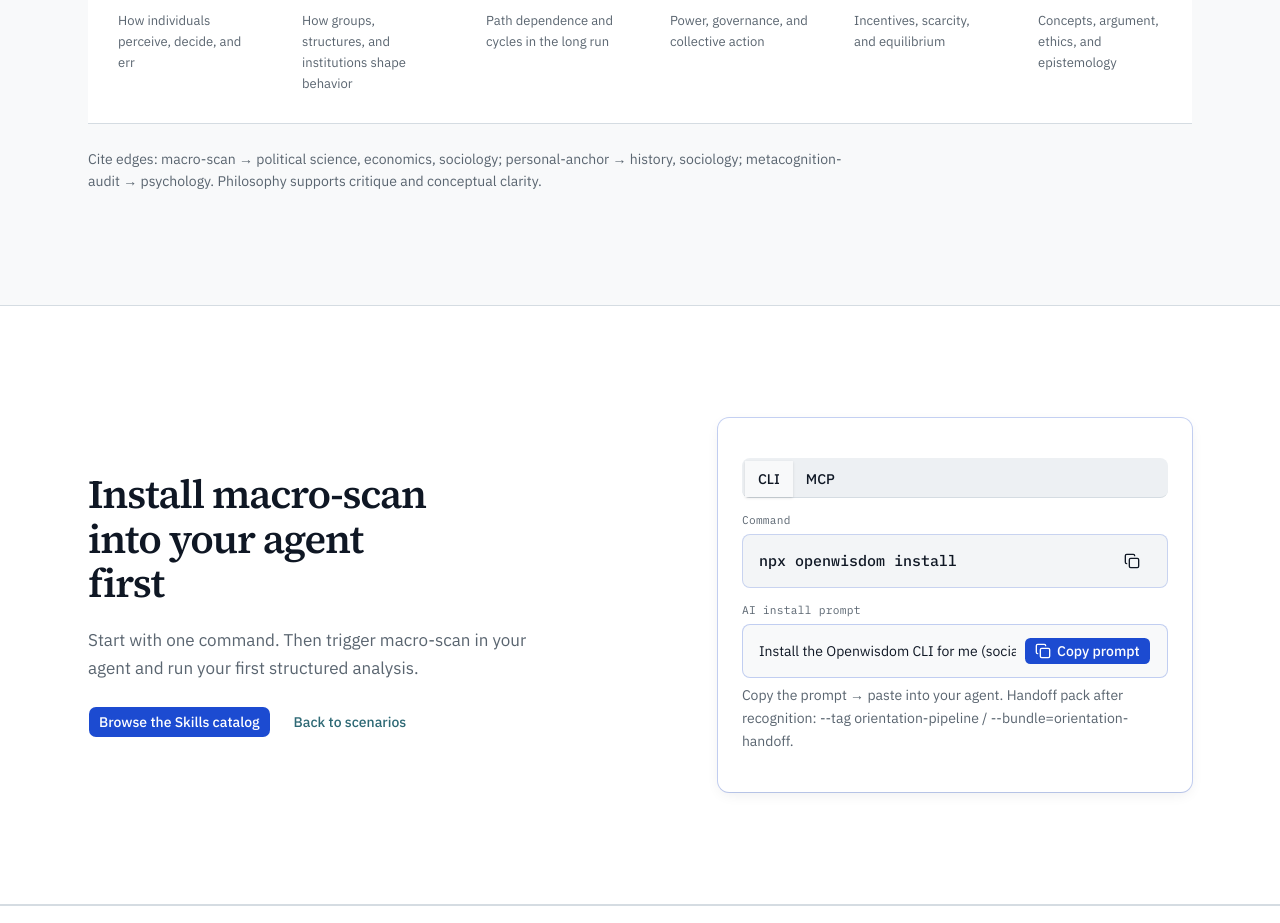
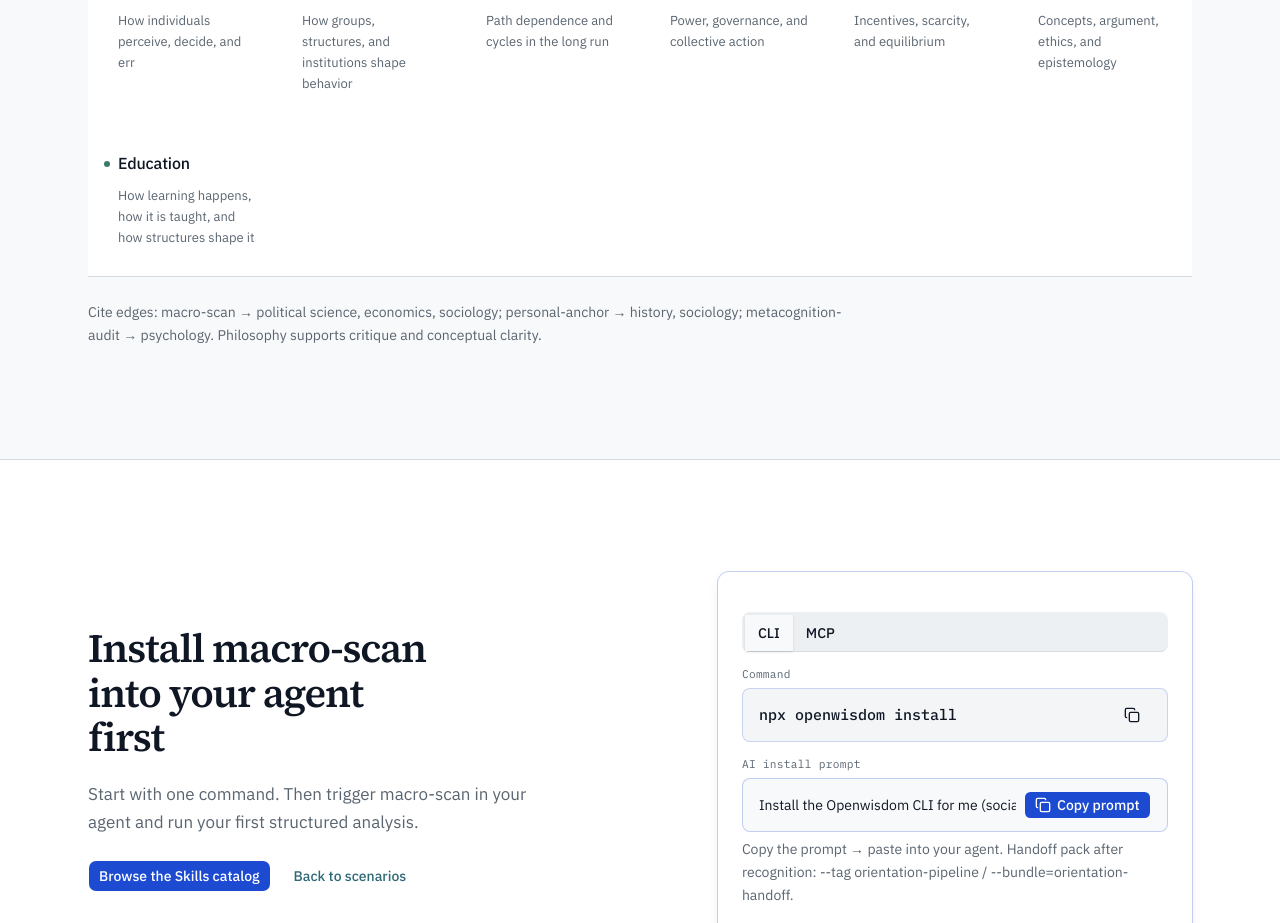
Before and after one commit to Retr0-rgb-lab/Openwisdom, a Next.js app in the folder apps/web/: page /en in a window 1280 px wide. Shown: the part 3703-4626 px from the top of the page. Built offline with nearby package versions, Linux system fonts and the light colour scheme.

Commit message:
feat(web): add education to DisciplineId allowlist and chip color (SPE 34)

```diff
--- a/apps/web/src/app/globals.css
+++ b/apps/web/src/app/globals.css
@@ -41,6 +41,7 @@
     --color-poli: var(--ow-poli);
     --color-econ: var(--ow-econ);
     --color-philosophy: var(--ow-philosophy);
+    --color-education: var(--ow-education);
     /* One-release aliases: copper/insight → signal/structure (do not use for new code) */
     --color-datum: var(--ow-signal);
     --color-datum-pressed: var(--ow-primary-pressed);
@@ -112,6 +113,8 @@
     --ow-econ: #2E6975;
     /* Philosophy — sage stone; not bright purple */
     --ow-philosophy: #5E6A4E;
+    /* Education — growth green (SPE 34) */
+    --ow-education: #3D7A6A;
     /* Temporary aliases (one release): copper datum → signal; insight → structure */
     --ow-datum: var(--ow-signal);
     --ow-datum-pressed: var(--ow-primary-pressed);
@@ -174,6 +177,7 @@
     --ow-poli: #6B7AB0;
     --ow-econ: #5A9AAA;
     --ow-philosophy: #8A9678;
+    --ow-education: #5A9A88;
     --ow-datum: var(--ow-signal);
     --ow-datum-pressed: var(--ow-primary-pressed);
     --ow-insight: var(--ow-structure);
--- a/apps/web/src/components/home/disciplines.ts
+++ b/apps/web/src/components/home/disciplines.ts
@@ -1,5 +1,5 @@
-// Discipline chip colors (specs/07 §2 + philosophy): logo-同源; border or 10% fill only —
-// never full-card rainbow. Philosophy = sage stone, not bright purple.
+// Discipline chip colors (specs/07 §2 + SPE 34): logo-同源; border or 10% fill only —
+// never full-card rainbow. Philosophy = sage stone; education = growth green.
 export const DISCIPLINE_COLORS = {
   psych: "var(--ow-psych)", // #E69622 signal
   socio: "var(--ow-socio)", // #1C4BD1 primary
@@ -7,6 +7,7 @@ export const DISCIPLINE_COLORS = {
   poli: "var(--ow-poli)", // #3D4F8C low-sat, no bright purple
   econ: "var(--ow-econ)", // #2E6975 structure
   philo: "var(--ow-philosophy)", // #5E6A4E sage
+  edu: "var(--ow-education)", // #3D7A6A growth green
 } as const;
 
 export type DisciplineKey = keyof typeof DISCIPLINE_COLORS;
@@ -18,4 +19,5 @@ export const DISCIPLINE_ORDER: DisciplineKey[] = [
   "poli",
   "econ",
   "philo",
+  "edu",
 ];
--- a/apps/web/src/components/skills/disciplineStyles.ts
+++ b/apps/web/src/components/skills/disciplineStyles.ts
@@ -8,6 +8,7 @@ export const DISCIPLINE_CSS: Record<DisciplineId, string> = {
   "political-science": "var(--ow-poli)",
   economics: "var(--ow-econ)",
   philosophy: "var(--ow-philosophy)",
+  education: "var(--ow-education)",
 };
 
 export const SHAPE_ACCENT: Record<
--- a/apps/web/src/data/catalog/index.ts
+++ b/apps/web/src/data/catalog/index.ts
@@ -282,6 +282,7 @@ export function parseDisciplineParam(
     "political-science",
     "economics",
     "philosophy",
+    "education",
   ]);
   return parts
     .map((p) => p.trim())
--- a/apps/web/src/data/catalog/load-registry.ts
+++ b/apps/web/src/data/catalog/load-registry.ts
@@ -45,6 +45,7 @@ const DISCIPLINE_SET = new Set<string>([
   "political-science",
   "economics",
   "philosophy",
+  "education",
 ]);
 
 function asDiscipline(id: string): DisciplineId | null {
--- a/apps/web/src/data/catalog/types.ts
+++ b/apps/web/src/data/catalog/types.ts
@@ -9,7 +9,8 @@ export type DisciplineId =
   | "history"
   | "political-science"
   | "economics"
-  | "philosophy";
+  | "philosophy"
+  | "education";
 
 /** Honest provenance for UI badges (Spec 16). */
 export type SkillProvenance =
@@ -87,7 +88,7 @@ export type CatalogQuery = {
   sort?: SortKey;
 };
 
-/** Home short keys → filter IDs (Spec 15). */
+/** Home short keys → filter IDs (Spec 15 / SPE 34). */
 export const DISCIPLINE_HOME_TO_ID = {
   psych: "psychology",
   socio: "sociology",
@@ -95,6 +96,7 @@ export const DISCIPLINE_HOME_TO_ID = {
   poli: "political-science",
   econ: "economics",
   philo: "philosophy",
+  edu: "education",
 } as const;
 
 export const DISCIPLINE_IDS: DisciplineId[] = [
@@ -104,6 +106,7 @@ export const DISCIPLINE_IDS: DisciplineId[] = [
   "political-science",
   "economics",
   "philosophy",
+  "education",
 ];
 
 export function pickLocalized(
--- a/apps/web/src/messages/en/home.json
+++ b/apps/web/src/messages/en/home.json
@@ -142,7 +142,8 @@
     "history": { "name": "History", "desc": "Path dependence and cycles in the long run" },
     "poli": { "name": "Political Science", "desc": "Power, governance, and collective action" },
     "econ": { "name": "Economics", "desc": "Incentives, scarcity, and equilibrium" },
-    "philo": { "name": "Philosophy", "desc": "Concepts, argument, ethics, and epistemology" }
+    "philo": { "name": "Philosophy", "desc": "Concepts, argument, ethics, and epistemology" },
+    "edu": { "name": "Education", "desc": "How learning happens, how it is taught, and how structures shape it" }
   },
   "paths": {
     "eyebrow": "Install",
--- a/apps/web/src/messages/en/skills.json
+++ b/apps/web/src/messages/en/skills.json
@@ -51,7 +51,8 @@
     "history": "History",
     "political-science": "Political science",
     "economics": "Economics",
-    "philosophy": "Philosophy"
+    "philosophy": "Philosophy",
+    "education": "Education"
   },
   "card": {
     "open": "Open detail",
--- a/apps/web/src/messages/zh/home.json
+++ b/apps/web/src/messages/zh/home.json
@@ -142,7 +142,8 @@
     "history": { "name": "历史学", "desc": "长时段中的路径依赖与周期" },
     "poli": { "name": "政治学", "desc": "权力、治理与集体行动" },
     "econ": { "name": "经济学", "desc": "激励、稀缺与均衡" },
-    "philo": { "name": "哲学", "desc": "概念、论证、伦理与认识论" }
+    "philo": { "name": "哲学", "desc": "概念、论证、伦理与认识论" },
+    "edu": { "name": "教育学", "desc": "学习如何发生、如何被教、如何被结构塑造" }
   },
   "paths": {
     "eyebrow": "安装",
--- a/apps/web/src/messages/zh/skills.json
+++ b/apps/web/src/messages/zh/skills.json
@@ -51,7 +51,8 @@
     "history": "历史学",
     "political-science": "政治学",
     "economics": "经济学",
-    "philosophy": "哲学"
+    "philosophy": "哲学",
+    "education": "教育学"
   },
   "card": {
     "open": "查看详情",
```
Also changed, not shown: 1 other file (tests, documents, lock files or other folders).
